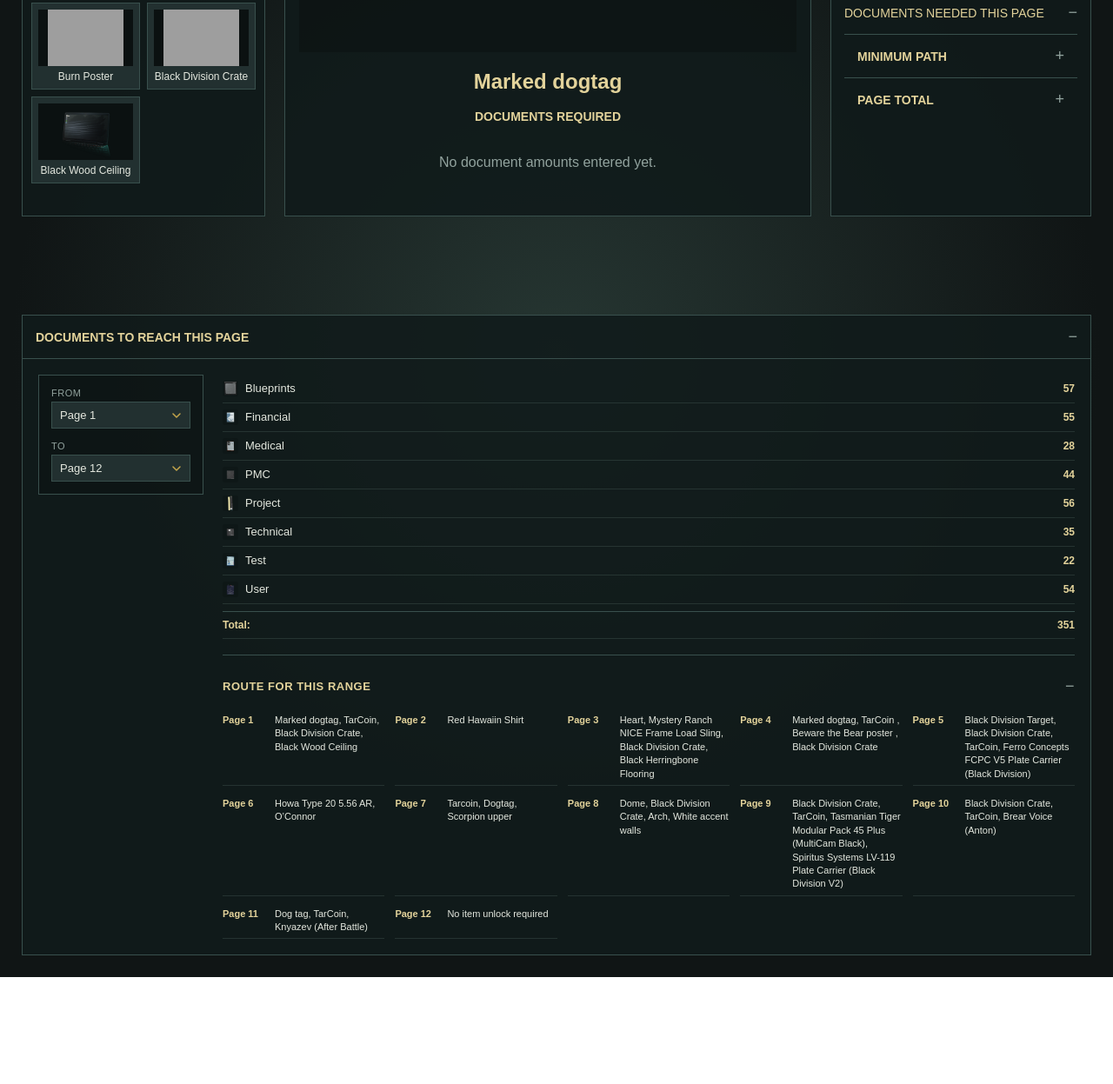
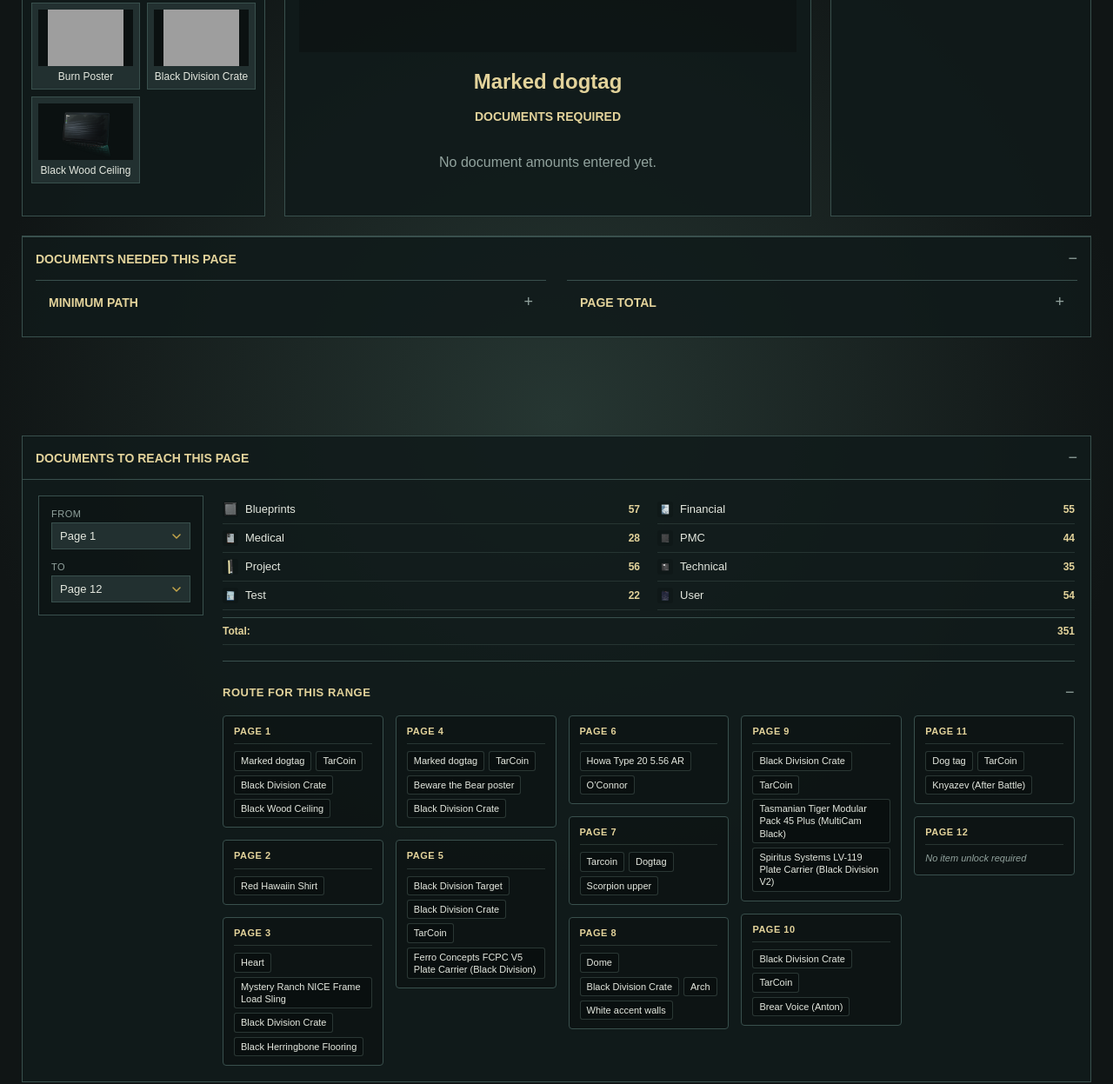
Before and after one commit to mrbreachie/Tarkov-BattlePass-site, a plain HTML site: page index.html in a window 1280 px wide. Shown: the part 312-1559 px from the top of the page at 87% size. Before the commit the page ends 1436 px from the top, so only its background shows below. Drawn offline with Linux system fonts and the light colour scheme; grey boxes are pictures that could not be loaded.

Commit message:
Refactor UI components for improved layout and styling consistency

```diff
--- a/app.js
+++ b/app.js
@@ -190,16 +190,21 @@ function buildSlideTemplate(pageNumber) {
           <h2>Page Requirements</h2>
 
           <div class="page-summary-box" id="page-summary-${pageNumber}"></div>
-
-          <details class="collapsible-section" open>
-            <summary>Documents Needed This Page</summary>
-            <div class="disclosure-body">
-              <div class="disclosure-inner" id="page-documents-${pageNumber}"></div>
-            </div>
-          </details>
         </aside>
 
       </main>
+
+      <section class="full-width-section">
+        <details class="collapsible-section" open>
+          <summary>
+            <span>Documents Needed This Page</span>
+            <span class="summary-meta" id="page-documents-meta-${pageNumber}"></span>
+          </summary>
+          <div class="disclosure-body">
+            <div class="disclosure-inner" id="page-documents-${pageNumber}"></div>
+          </div>
+        </details>
+      </section>
     </div>
   `;
 }
@@ -469,12 +474,14 @@ function buildDocumentRows(totals) {
     `;
     }
 
-    return entries.map(([documentName, amount]) => `
+    const rows = entries.map(([documentName, amount]) => `
       <div class="requirement-row">
         <span class="document-name-cell">${buildDocumentLabel(documentName, getDocumentShortName(documentName))}</span>
         <strong>${amount}</strong>
       </div>
     `).join("");
+
+    return `<div class="document-rows-grid">${rows}</div>`;
 }
 
 function buildTotalRow(totals) {
@@ -491,9 +498,10 @@ function buildTotalRow(totals) {
 function buildCollapsibleSection(title, summaryText, contentHtml, isOpen = false, extraClass = "") {
     const stateClass = isOpen ? "" : " is-collapsed";
     const className = `collapsible-section${extraClass ? " " + extraClass : ""}${stateClass}`;
+    const openAttr = isOpen ? " open" : "";
 
     return `
-      <details class="${className}" open>
+      <details class="${className}"${openAttr}>
         <summary>
           <span>${title}</span>
           <span class="summary-meta">${summaryText}</span>
@@ -659,14 +667,14 @@ function buildRangeRouteSummary(fromPage, toPage) {
         if (!page) continue;
 
         const minimumItems = calculateMinimumItemsForPrerequisites(page);
-        const minimumNames = minimumItems.length
-            ? minimumItems.map(item => item.itemName).join(", ")
-            : "No item unlock required";
+        const itemsHtml = minimumItems.length
+            ? `<ul class="route-step-items">${minimumItems.map(item => `<li>${item.itemName}</li>`).join("")}</ul>`
+            : `<span class="route-step-empty">No item unlock required</span>`;
 
         steps.push(`
           <div class="route-step">
-            <strong>Page ${pageNumber}</strong>
-            <span>${minimumNames}</span>
+            <div class="route-step-header">Page ${pageNumber}</div>
+            ${itemsHtml}
           </div>
         `);
     }
@@ -688,8 +696,8 @@ function buildRangeRouteSummary(fromPage, toPage) {
 }
 
 function buildMinimumPathDetailHtml(minimumItems, minimumTotals) {
-    const itemRows = minimumItems.length
-        ? minimumItems.map(({ itemName, itemCost }) => {
+    const itemsHtml = minimumItems.length
+        ? `<div class="minimum-items-grid">${minimumItems.map(({ itemName, itemCost }) => {
             const itemTotal = Object.values(itemCost).reduce((sum, value) => sum + Number(value || 0), 0);
             const itemCostHtml = Object.entries(itemCost).map(([docName, amount]) => {
                 const shortName = getDocumentShortName(docName);
@@ -705,11 +713,11 @@ function buildMinimumPathDetailHtml(minimumItems, minimumTotals) {
                 <ul class="minimum-item-costs">${itemCostHtml}</ul>
               </div>
             `;
-        }).join("")
+        }).join("")}</div>`
         : `<p class="empty-message">No minimum path required.</p>`;
 
     return `
-      ${itemRows}
+      ${itemsHtml}
       <h4>Document Totals</h4>
       ${buildDocumentRows(minimumTotals)}
       ${buildTotalRow(minimumTotals)}
@@ -719,6 +727,7 @@ function buildMinimumPathDetailHtml(minimumItems, minimumTotals) {
 function renderPageRequirements(pageNumber, page, cumulativeTotals = {}) {
     const summaryEl = document.querySelector(`#page-summary-${pageNumber}`);
     const pageDocumentsEl = document.querySelector(`#page-documents-${pageNumber}`);
+    const pageDocumentsMetaEl = document.querySelector(`#page-documents-meta-${pageNumber}`);
 
     const totals = calculatePageTotals(page);
     const minimumTotals = calculateMinimumForPrerequisites(page);
@@ -743,10 +752,14 @@ function renderPageRequirements(pageNumber, page, cumulativeTotals = {}) {
 
     summaryEl.innerHTML = summaryHtml;
 
-    const sections = [];
+    if (pageDocumentsMetaEl) {
+        pageDocumentsMetaEl.textContent = formatDocumentSummary(totals);
+    }
+
+    const columns = [];
 
     if (prerequisiteItems > 0) {
-        sections.push(buildCollapsibleSection(
+        columns.push(buildCollapsibleSection(
             "Minimum Path",
             formatDocumentSummary(minimumTotals),
             buildMinimumPathDetailHtml(minimumItems, minimumTotals),
@@ -754,14 +767,14 @@ function renderPageRequirements(pageNumber, page, cumulativeTotals = {}) {
         ));
     }
 
-    sections.push(buildCollapsibleSection(
+    columns.push(buildCollapsibleSection(
         "Page Total",
         formatDocumentSummary(totals),
         `${buildDocumentRows(totals)}${buildTotalRow(totals)}`,
         false
     ));
 
-    pageDocumentsEl.innerHTML = sections.join("");
+    pageDocumentsEl.innerHTML = `<div class="documents-columns">${columns.join("")}</div>`;
 }
 
 // ---------- Wiring ----------
--- a/index.html
+++ b/index.html
@@ -1,24 +1,29 @@
-<!DOCTYPE html>
+<!doctype html>
 <html lang="en">
-
   <head>
-    <meta charset="UTF-8">
-    <meta name="viewport" content="width=device-width, initial-scale=1.0">
+    <meta charset="UTF-8" />
+    <meta name="viewport" content="width=device-width, initial-scale=1.0" />
     <title>Escape from Tarkov BattlePass</title>
-    <link rel="stylesheet" href="./style.css">
+    <link rel="stylesheet" href="./style.css" />
   </head>
 
   <body>
     <header class="top-bar">
       <h1>Battle Pass</h1>
-        <button id="jump-to-range" class="jump-to-range" type="button">Documents Needed ▾</button>
+      <button id="jump-to-range" class="jump-to-range" type="button">
+        Documents Needed ▾
+      </button>
     </header>
 
     <div class="progress-bar-wrapper">
       <div class="progress-top-row">
-            <button id="previous-page" class="nav-arrow" aria-label="Previous page">‹</button>
+        <button id="previous-page" class="nav-arrow" aria-label="Previous page">
+          ‹
+        </button>
         <div id="progress-label" class="progress-label">Page 1</div>
-            <button id="next-page" class="nav-arrow" aria-label="Next page">›</button>
+        <button id="next-page" class="nav-arrow" aria-label="Next page">
+          ›
+        </button>
       </div>
       <div id="progress-segments" class="progress-segments"></div>
     </div>
@@ -53,5 +58,4 @@
 
     <script src="./app.js"></script>
   </body>
-
 </html>
--- a/style.css
+++ b/style.css
@@ -350,15 +350,17 @@ button:disabled {
   text-transform: uppercase;
 }
 
-.requirements-panel h4 {
-  margin: 18px 15px 8px;
+.requirements-panel h4,
+.full-width-section h4 {
+  margin: 18px 0 8px;
   color: var(--accent-light);
   font-size: 13px;
   text-transform: uppercase;
   letter-spacing: 0.5px;
 }
 
-.requirements-panel h4:first-child {
+.requirements-panel h4:first-child,
+.full-width-section h4:first-child {
   margin-top: 0;
 }
 
@@ -389,13 +391,45 @@ button:disabled {
 
 .full-width-section {
   width: 100%;
-  margin-top: 12px;
-  border-top: 1px solid var(--border);
-  border-bottom: 1px solid var(--border);
+  margin-top: 22px;
+  background: rgba(17, 27, 27, 0.88);
+  border: 1px solid var(--border);
 }
 
 .full-width-section > div {
   width: 100%;
+}
+
+.documents-columns {
+  display: grid;
+  grid-template-columns: 1fr 1fr;
+  gap: 24px;
+  align-items: start;
+}
+
+.minimum-items-grid {
+  display: grid;
+  grid-template-columns: repeat(auto-fit, minmax(200px, 1fr));
+  gap: 10px 14px;
+  margin-bottom: 6px;
+}
+
+.document-rows-grid {
+  display: grid;
+  grid-template-columns: 1fr 1fr;
+  gap: 0 20px;
+}
+
+.documents-columns .document-rows-grid {
+  gap: 8px 20px;
+}
+
+.documents-columns .requirement-row:not(.requirement-row-total) {
+  min-height: 0;
+  padding: 8px 12px;
+  background: rgba(0, 0, 0, 0.2);
+  border: 1px solid var(--border);
+  border-radius: 3px;
 }
 
 .collapsible-section summary {
@@ -485,8 +519,9 @@ button:disabled {
 }
 
 .minimum-item {
-  padding: 10px 0;
-  border-bottom: 1px solid rgba(120, 150, 140, 0.2);
+  padding: 10px 12px;
+  background: rgba(0, 0, 0, 0.2);
+  border: 1px solid var(--border);
 }
 
 .minimum-item-header {
@@ -551,33 +586,61 @@ button:disabled {
 }
 
 .route-steps {
-  display: grid;
-  grid-template-columns: repeat(auto-fit, minmax(180px, 1fr));
-  gap: 8px 12px;
+  column-count: 5;
+  column-gap: 14px;
   padding-top: 4px;
 }
 
 .route-step {
-  display: grid;
-  grid-template-columns: 52px 1fr;
-  gap: 6px 8px;
-  padding: 5px 0;
-  border-bottom: 1px solid rgba(120, 150, 140, 0.2);
+  display: block;
+  break-inside: avoid;
+  -webkit-column-break-inside: avoid;
+  width: 100%;
+  margin: 0 0 14px;
+  padding: 10px 12px;
+  background: rgba(0, 0, 0, 0.22);
+  border: 1px solid var(--border);
+  border-radius: 4px;
   color: var(--text);
   font-size: 11px;
   line-height: 1.4;
 }
 
-.route-step strong {
+.route-step-header {
+  margin: 0 0 8px;
+  padding-bottom: 6px;
   color: var(--accent-light);
   font-size: 11px;
+  font-weight: bold;
+  text-transform: uppercase;
+  letter-spacing: 0.5px;
+  border-bottom: 1px solid rgba(120, 150, 140, 0.25);
 }
 
-.route-step span {
-  text-align: left;
+.route-step-items {
+  margin: 0;
+  padding: 0;
+  list-style: none;
+  display: flex;
+  flex-wrap: wrap;
+  gap: 5px;
+}
+
+.route-step-items li {
+  padding: 3px 7px;
+  background: rgba(0, 0, 0, 0.25);
+  border: 1px solid rgba(120, 150, 140, 0.3);
+  border-radius: 3px;
   color: var(--text);
+  font-size: 11px;
+  line-height: 1.3;
   white-space: normal;
   word-break: break-word;
+}
+
+.route-step-empty {
+  color: var(--muted);
+  font-style: italic;
 }
 
 .selected-item-requirements {
@@ -659,6 +722,21 @@ button:disabled {
   .requirements-panel {
     grid-column: 1 / -1;
   }
+
+  .documents-columns {
+    grid-template-columns: 1fr;
+    gap: 18px;
+  }
+
+  .route-steps {
+    column-count: 3;
+  }
+}
+
+@media (max-width: 480px) {
+  .document-rows-grid {
+    grid-template-columns: 1fr;
+  }
 }
 
 @media (max-width: 650px) {
@@ -717,7 +795,7 @@ button:disabled {
   }
 
   .route-steps {
-    grid-template-columns: 1fr;
+    column-count: 2;
   }
 
   .range-panel-wrapper {
@@ -814,7 +892,7 @@ button:disabled {
     font-size: 11px;
   }
 
-  .route-step {
-    grid-template-columns: 46px 1fr;
+  .route-steps {
+    column-count: 1;
   }
 }
```
Lines whose indentation alone changed are shown as unchanged.
